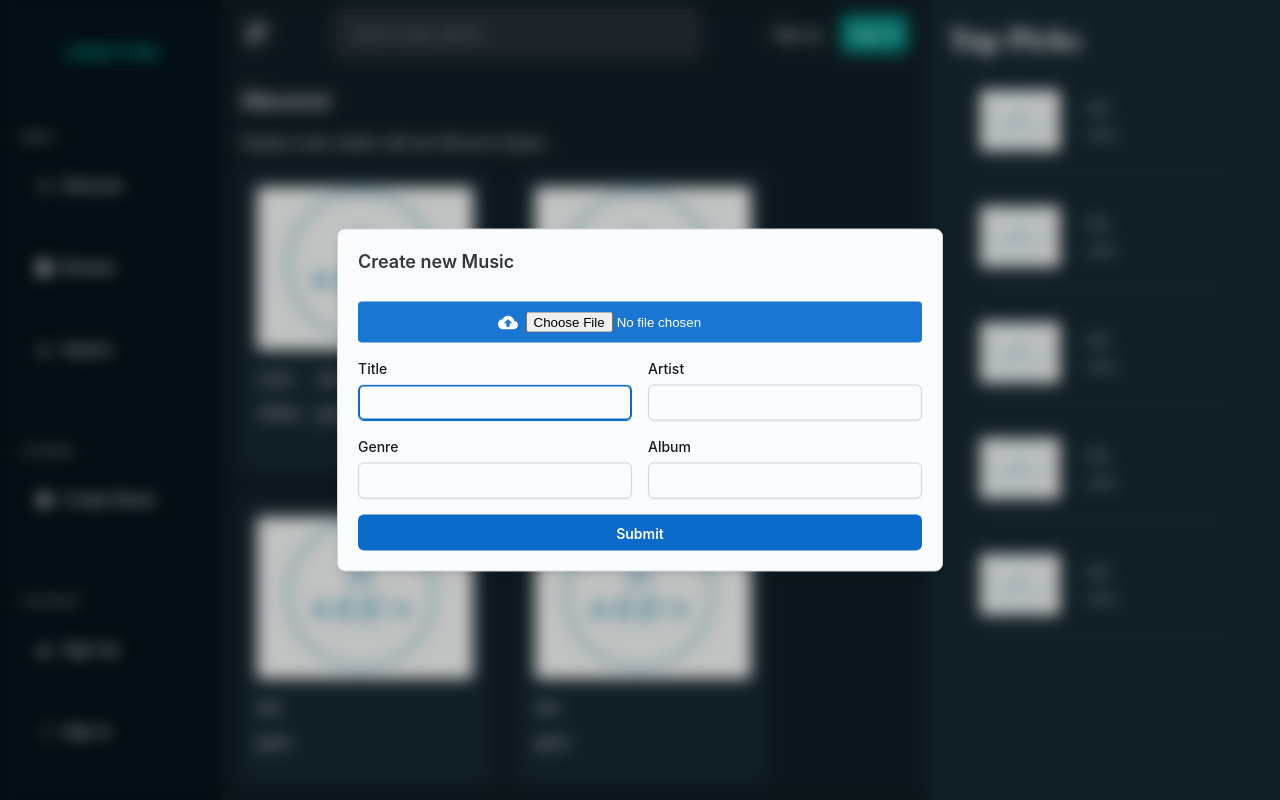
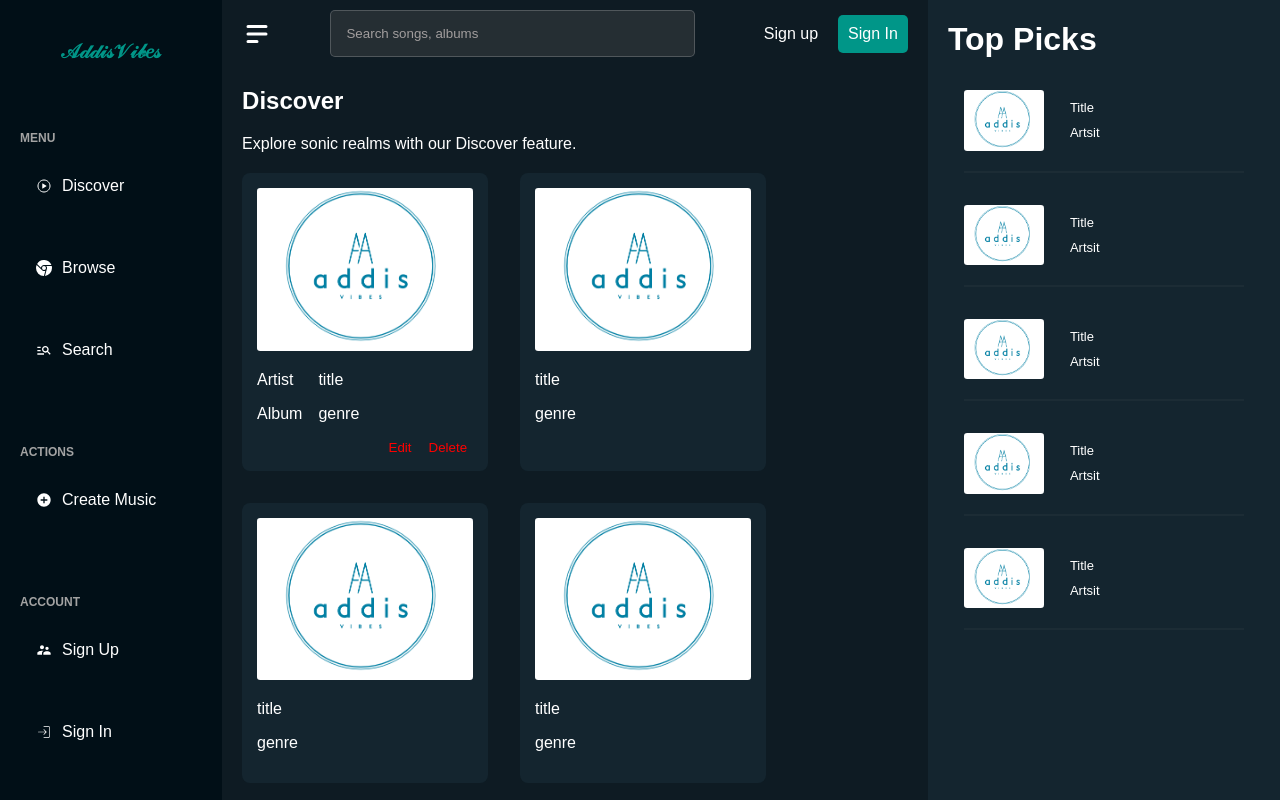
Before and after one commit to addisumotora/music-web-app, a React (Create React App) app in the folder frontend/: page /music-list in a window 1280 px wide. Built offline with nearby package versions, Linux system fonts and the light colour scheme.

Commit message:
modal functionality done

```diff
--- a/frontend/src/components/Modal.tsx
+++ b/frontend/src/components/Modal.tsx
@@ -6,32 +6,22 @@ import Input from "@mui/joy/Input";
 import Modal from "@mui/joy/Modal";
 import ModalDialog from "@mui/joy/ModalDialog";
 import DialogTitle from "@mui/joy/DialogTitle";
-import DialogContent from "@mui/joy/DialogContent";
 import Stack from "@mui/joy/Stack";
-import Add from "@mui/icons-material/Add";
-import { styled } from "@mui/material/styles";
 import { Button as MUButton } from "@mui/material";
 import CloudUploadIcon from "@mui/icons-material/CloudUpload";
+import { useDispatch, useSelector } from "react-redux";
+import {closeModal } from "../features/modal/modalSlice";
 
-const VisuallyHiddenInput = styled("input")({
-  clip: "rect(0 0 0 0)",
-  clipPath: "inset(50%)",
-  height: 1,
-  overflow: "hidden",
-  position: "absolute",
-  bottom: 0,
-  left: 0,
-  whiteSpace: "nowrap",
-  width: 1,
-});
 
 export default function FormModal() {
-  const [open, setOpen] = React.useState<boolean>(true);
+  const { isOpen } = useSelector((state: any) => state.modalReducer);
+  const dispatch = useDispatch()
+  console.log(isOpen, 'open');
   return (
     <React.Fragment>
       <Modal
-        open={open}
-        onClose={() => setOpen(false)}
+        open={isOpen}
+        onClose={() => dispatch(closeModal())}
         sx={{
           background: "none",
           backdropFilter: "none"
@@ -42,7 +32,7 @@ export default function FormModal() {
           <form
             onSubmit={(event: React.FormEvent<HTMLFormElement>) => {
               event.preventDefault();
-              setOpen(false);
+              dispatch(closeModal());
             }}
           >
             <MUButton
--- a/frontend/src/components/RightSide.tsx
+++ b/frontend/src/components/RightSide.tsx
@@ -18,7 +18,7 @@ const TopPicks = styled.div`
   display: flex;
   justify-content: start;
   gap: 1rem;
-  margin: 2rem;
+  margin: 2rem 1rem;
   border-bottom: 2px solid #1c2c35;
   padding-bottom: 20px;
   div p{
--- a/frontend/src/components/SideNav.tsx
+++ b/frontend/src/components/SideNav.tsx
@@ -7,6 +7,8 @@ import { MdSupervisorAccount } from "react-icons/md";
 
 import { MdAddCircle } from "react-icons/md";
 import { Link } from "react-router-dom";
+import { useDispatch} from "react-redux";
+import { openModal } from "../features/modal/modalSlice";
 
 const Container = styled.div`
   display: flex;
@@ -60,6 +62,8 @@ const AuctionItem = styled.button`
 `;
 
 const SideNav = () => {
+  const dispatch = useDispatch();
+
   return (
     <Container>
       <Header>𝒜𝒹𝒹𝒾𝓈𝒱𝒾𝒷𝑒𝓈</Header>
@@ -109,7 +113,7 @@ const SideNav = () => {
       </div>
       <div>
         <ActionsHeader>ACTIONS</ActionsHeader>
-        <AuctionItem>
+        <AuctionItem onClick={() => dispatch(openModal())}>
           <MdAddCircle />
           Create Music
         </AuctionItem>
--- /dev/null
+++ b/frontend/src/features/modal/modalSlice.ts
@@ -0,0 +1,25 @@
+import { createSlice } from "@reduxjs/toolkit";
+
+export interface ModalState{
+    isOpen: boolean
+}
+
+const initState: ModalState = {
+    isOpen: false
+}
+
+const modalSlice = createSlice({
+    initialState: initState,
+    name: "modal",
+    reducers: {
+        openModal: (state) => {
+            state.isOpen = true
+        },
+        closeModal: (state) => {
+            state.isOpen = false
+        }
+    }
+})
+
+export const {openModal, closeModal} = modalSlice.actions;
+export default modalSlice;
--- a/frontend/src/features/store.ts
+++ b/frontend/src/features/store.ts
@@ -6,10 +6,12 @@ import { PersistConfig, persistReducer, persistStore } from "redux-persist";
 import storage from "redux-persist/lib/storage";
 import { musicSlice } from "./music/musicSlice";
 import logger from 'redux-logger'
+import modalSlice from "./modal/modalSlice";
 
 const rootReducer = combineReducers({
   userReducer: userSlice.reducer,
-  musicReducer: musicSlice.reducer
+  musicReducer: musicSlice.reducer,
+  modalReducer: modalSlice.reducer
 });
 type RootState = ReturnType<typeof rootReducer>;
 
--- a/frontend/src/index.css
+++ b/frontend/src/index.css
@@ -1,6 +1,7 @@
 body {
   margin: 0;
   background-color: #0E1B23;
+  font-family: Arial, Helvetica, sans-serif;
 }
 
 /* code {
```
